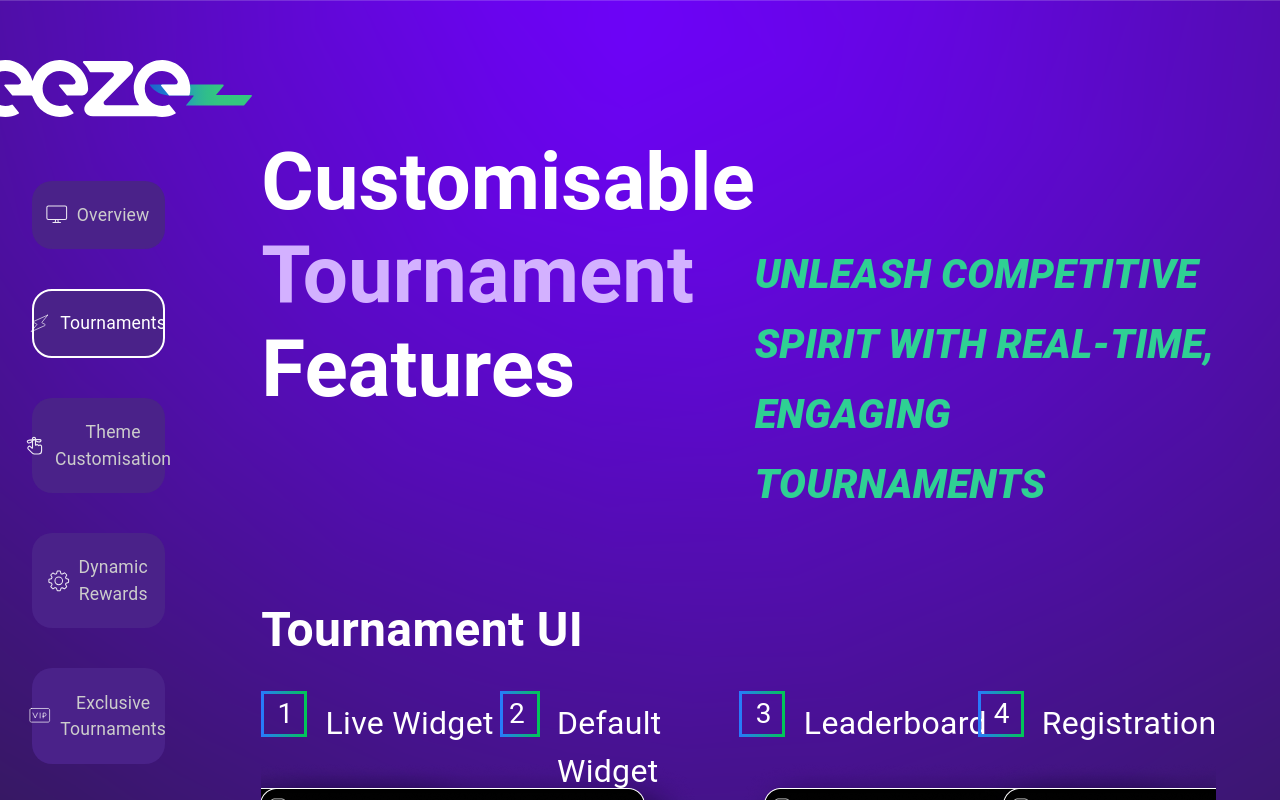
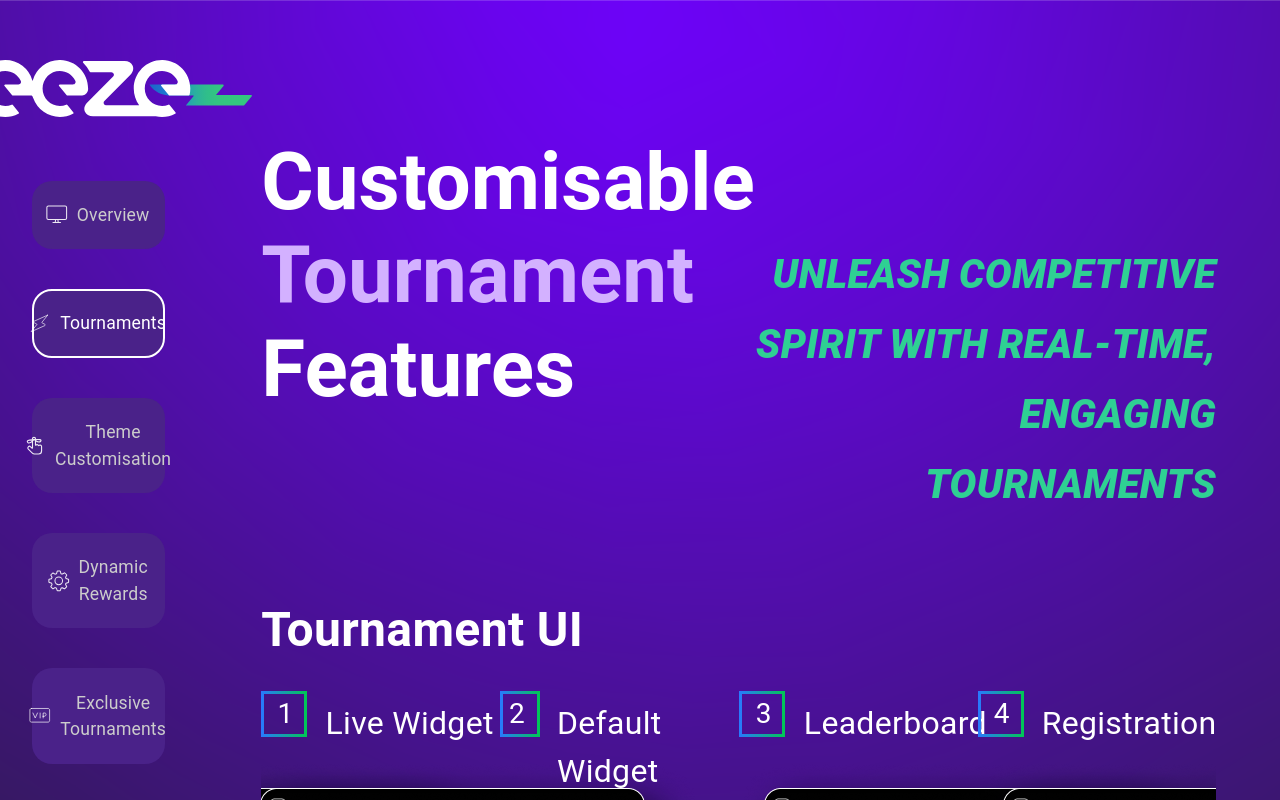
Before and after one commit to eeze-tain/eeze, a React (Create React App) app: page /tournaments in a window 1280 px wide. Shown: the top 800 px of the page. Built offline with nearby package versions, Linux system fonts and the light colour scheme.

Commit message:
tournament tweak

```diff
--- a/src/pages/Tournaments.tsx
+++ b/src/pages/Tournaments.tsx
@@ -60,18 +60,21 @@ const Tournaments: React.FC = () => {
               width={'100%'}
               variant="subtitle1"
               sx={{
-                fontWeight: 100,
+                fontWeight: 800,
+                position: 'relative',
                 color: '#2FD093',
                 alignSelf: 'right',
+                textAlign: 'right',
                 fontSize: '2.5rem',
                 textTransform: 'uppercase',
                 fontStyle: 'italic',
                 marginTop: '15rem',
+                marginRight: '3rem'
               }}
             >
-              <span style={{ fontWeight: 800 }}>
+              {/* <span style={{ fontWeight: 800, textAlign: 'right' }}> */}
                 Unleash Competitive Spirit with Real-time, Engaging Tournaments
-              </span>
+              {/* </span> */}
             </Typography>
           </Grid>
           <Grid item xs={12} md={6}></Grid>
```
